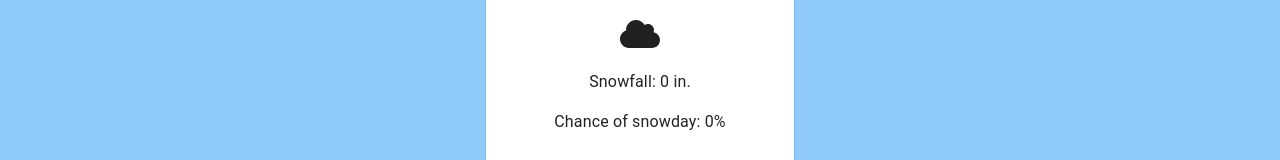
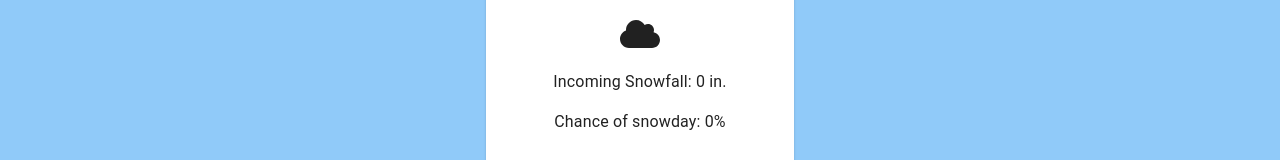
Before and after one commit to briankeefe/Snowday, a React (Create React App) app: page / in a window 1280 px wide. Shown: the part 282-442 px from the top of the page. Built offline with nearby package versions, Linux system fonts and the light colour scheme; no server answers.

Commit message:
incremental change on card

```diff
--- a/src/Card.js
+++ b/src/Card.js
@@ -40,7 +40,7 @@ const card = props => {
 							<Box className="fontawesome">{icon}</Box>
 						</Grid>
 						<Grid container className="cc-box" justify="center">
-							<Typography>Snowfall: {snow} in.</Typography>
+							<Typography>Incoming Snowfall: {snow} in.</Typography>
 						</Grid>
 						<Grid container className="cc-box" justify="center">
 							<Typography>Chance of snowday: {chance}%</Typography>
```
